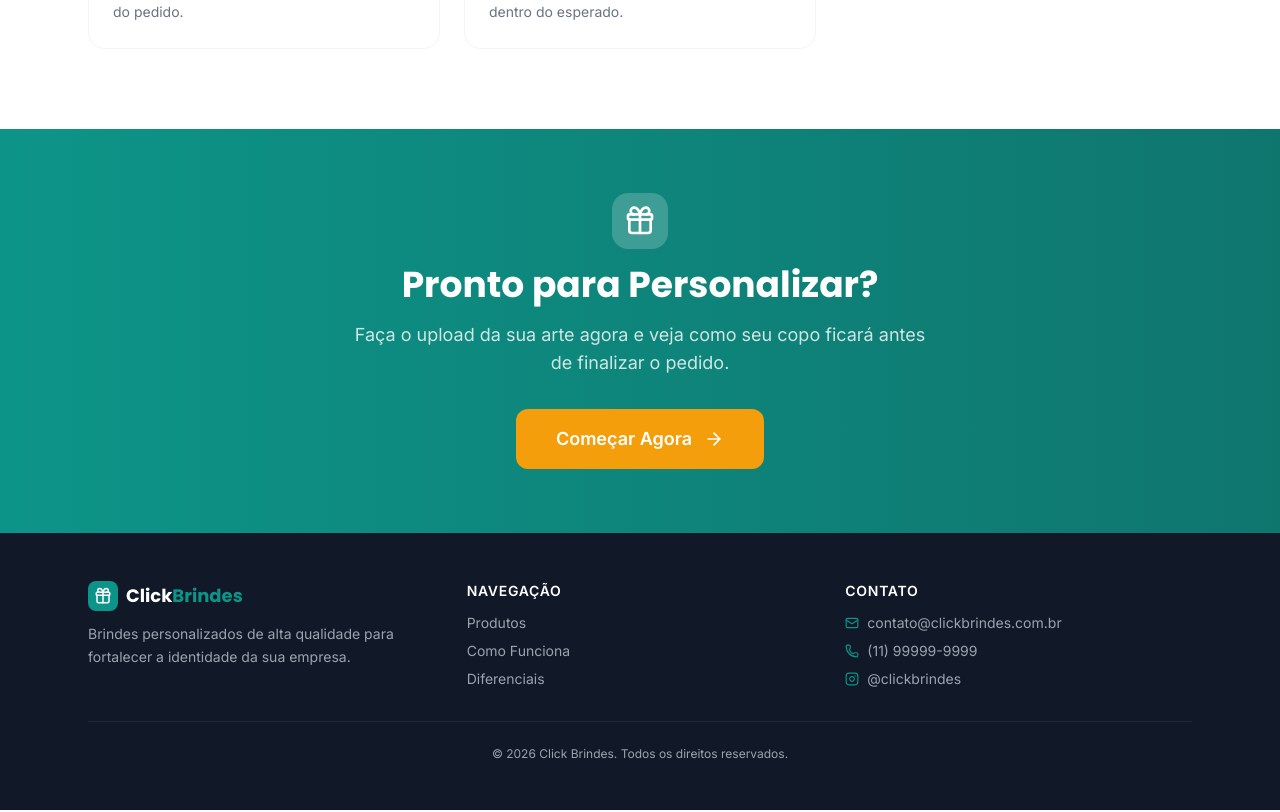
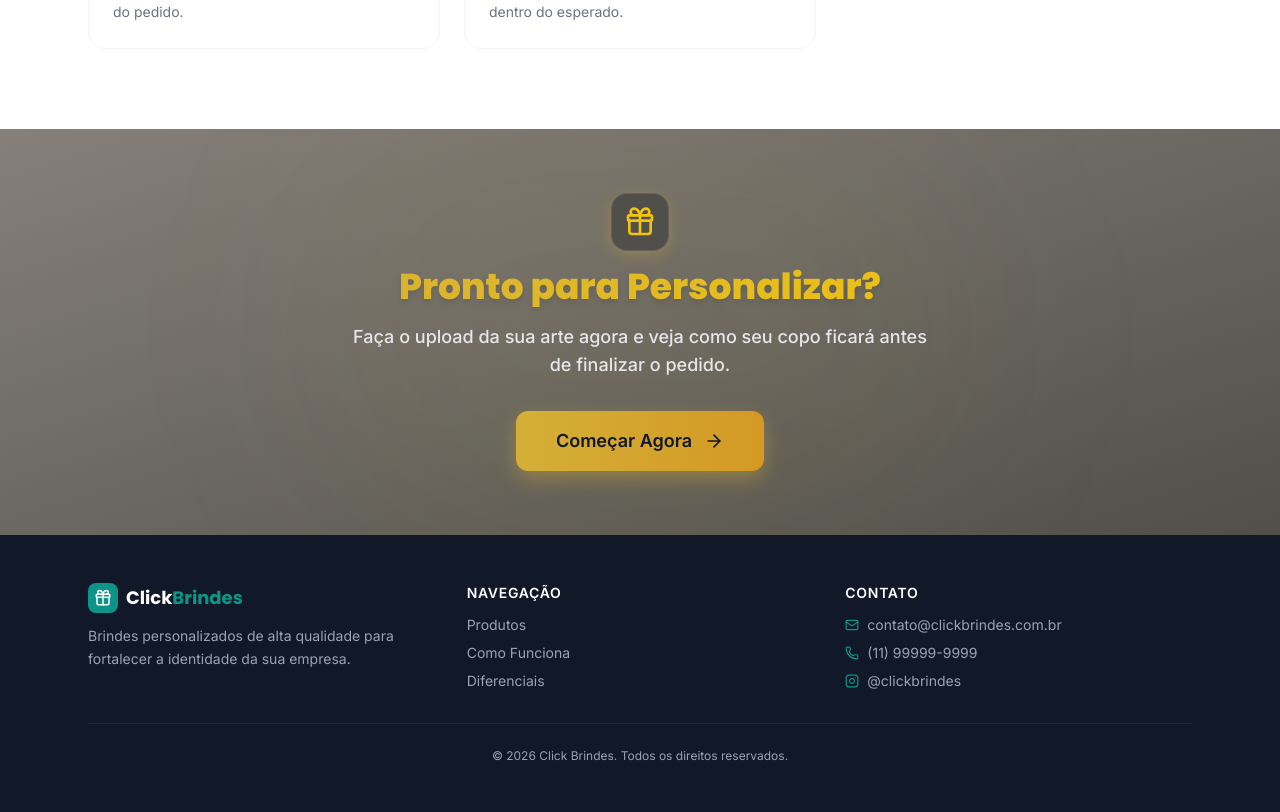
Before and after one commit to gugarbarski-blip/APP-OFICAIL-CLICK-, a React (Vite) app: page / in a window 1280 px wide. Shown: the part 3127-3939 px from the top of the page. Built offline with nearby package versions, Linux system fonts and the light colour scheme.

Commit message:
style: atualiza cores da seção 'pronto para personalizar' para o novo tema dark/dourado

```diff
--- a/App.tsx
+++ b/App.tsx
@@ -89,22 +89,24 @@ const App: React.FC = () => {
       <HowItWorks />
       <WhyChooseUs />
 
-      <section className="bg-gradient-to-r from-primary to-primaryDark py-16">
-        <div className="max-w-4xl mx-auto px-4 sm:px-6 text-center">
+      <section className="bg-gradient-to-br from-[#858079] via-[#6B6862] to-[#514F4A] py-16 relative overflow-hidden">
+        {/* Subtle background glow */}
+        <div className="absolute top-1/2 left-1/2 -translate-x-1/2 -translate-y-1/2 w-full max-w-2xl h-full bg-[#D4AF37]/5 blur-[100px] rounded-full pointer-events-none"></div>
+        <div className="max-w-4xl mx-auto px-4 sm:px-6 text-center relative z-10">
           <div className="flex justify-center mb-4">
-            <div className="bg-white/20 p-3 rounded-2xl">
-              <Gift size={32} className="text-white" />
+            <div className="bg-[#514F4A] shadow-[0_4px_15px_rgba(212,175,55,0.3)] p-3 rounded-2xl border border-white/10">
+              <Gift size={32} className="text-[#F1C40F]" />
             </div>
           </div>
-          <h2 className="font-poppins text-3xl sm:text-4xl font-bold text-white mb-4">
+          <h2 className="font-poppins text-3xl sm:text-4xl font-extrabold text-transparent bg-clip-text bg-gradient-to-r from-[#D4AF37] to-[#F1C40F] drop-shadow-md mb-4">
             Pronto para Personalizar?
           </h2>
-          <p className="text-white/80 text-lg mb-8 max-w-xl mx-auto">
+          <p className="text-gray-200 font-medium text-lg mb-8 max-w-xl mx-auto">
             Faça o upload da sua arte agora e veja como seu copo ficará antes de finalizar o pedido.
           </p>
           <button
             onClick={() => document.getElementById('produto')?.scrollIntoView({ behavior: 'smooth' })}
-            className="inline-flex items-center gap-3 bg-accent hover:bg-accentDark text-white font-semibold px-10 py-4 rounded-xl text-lg transition-all hover:shadow-xl hover:-translate-y-0.5"
+            className="inline-flex items-center gap-3 bg-gradient-to-r from-[#D4AF37] to-[#d49924] hover:from-[#d49924] hover:to-[#c28511] text-gray-900 font-extrabold px-10 py-4 rounded-xl text-lg transition-all shadow-[0_8px_20px_rgba(212,175,55,0.4)] hover:-translate-y-0.5"
           >
             Começar Agora
             <ArrowRight size={20} />
```
